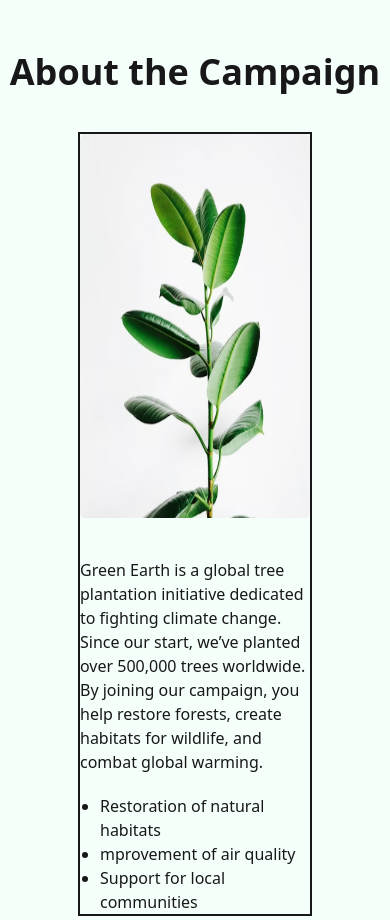
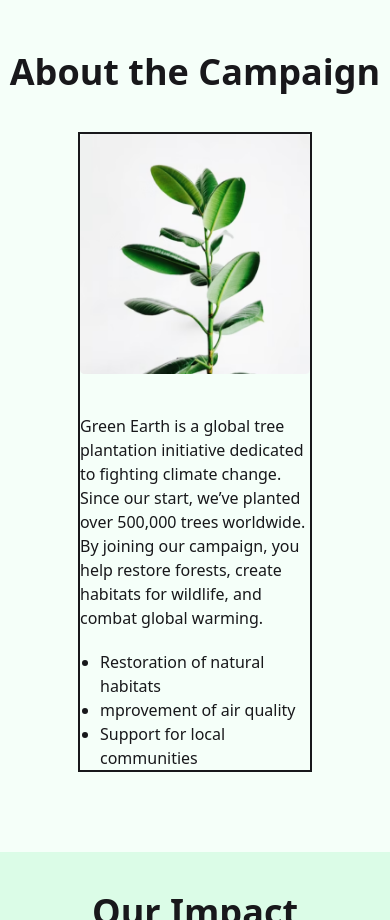
Before and after one commit to Shafayet999/ass6, a plain HTML site: page index.html in a window 390 px wide. Shown: the part 1080-2000 px from the top of the page. Drawn offline with nearby package versions, Linux system fonts and the light colour scheme; no server answers.

Commit message:
done more

```diff
--- a/index.html
+++ b/index.html
@@ -84,7 +84,7 @@
     <div id="about" class="mt-20">
         <h1 class="font-bold text-4xl text-center mb-10">About the Campaign</h1>
         <div class="content flex flex-col md:flex-row w-3/5 border-2 items-center mx-auto gap-10 lg:gap-16">
-            <img class="h-96 w-auto" src="./assets/about.png" alt="">
+            <img class="h-60 lg:h-96 w-auto" src="./assets/about.png" alt="">
             <div class="right flex flex-col gap-5 mx-auto">
                 <div class="text">
                     <p> Green Earth is a global tree plantation initiative dedicated to fighting climate change. Since
```
